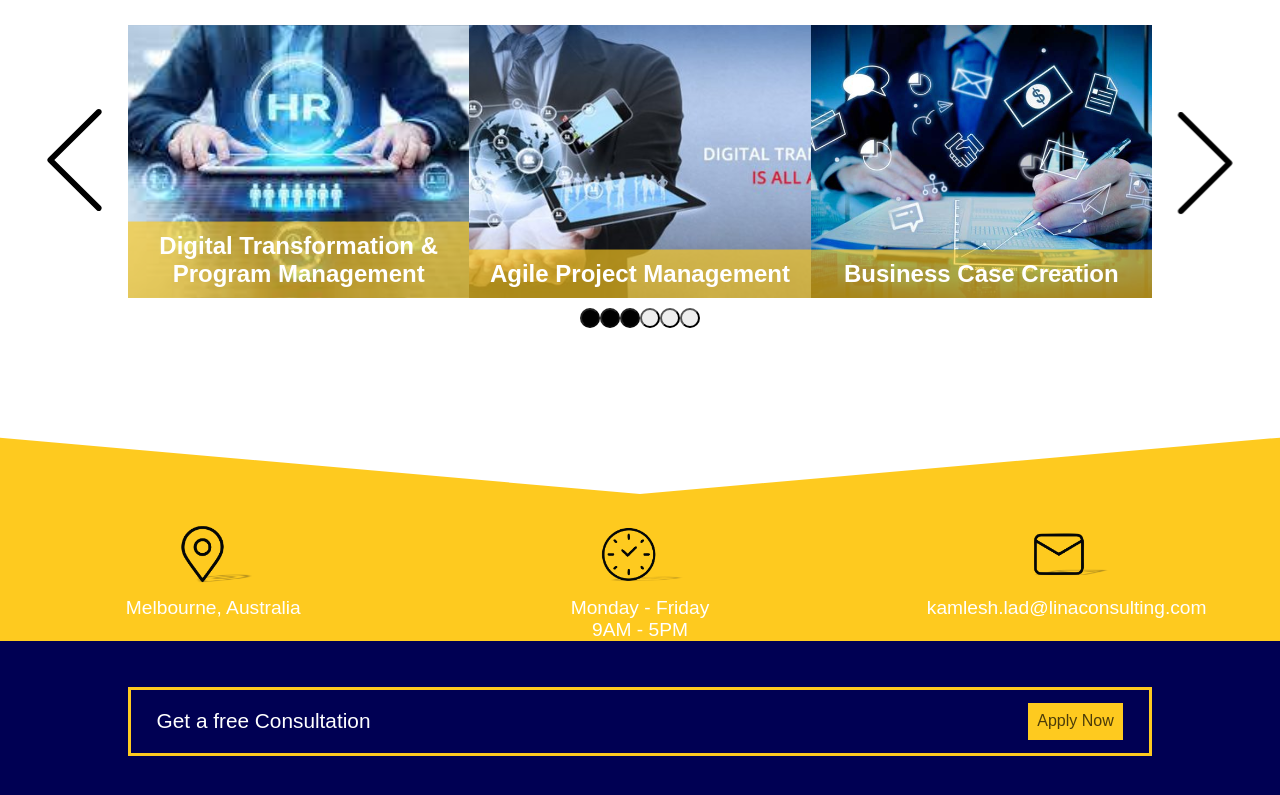
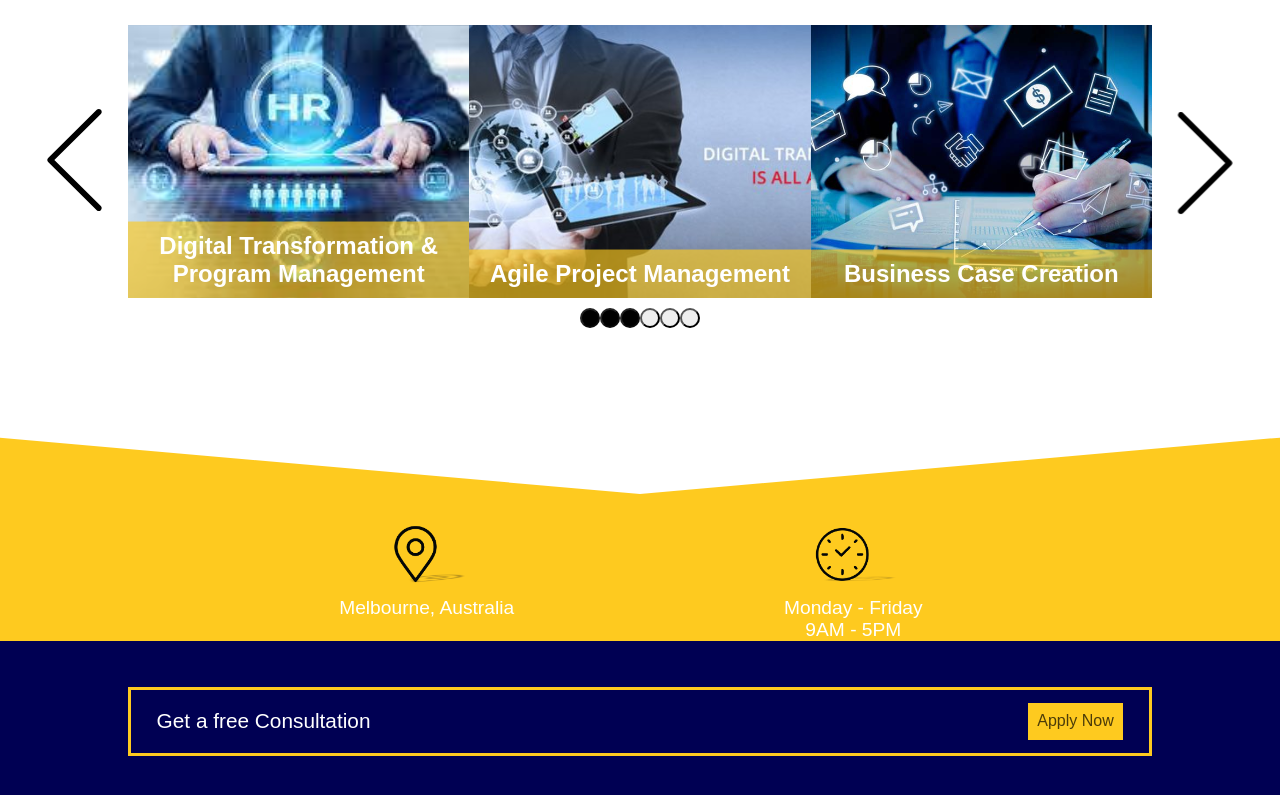
Before and after one commit to borigendiego/linaconsulting, a React (Create React App) app: page / in a window 1280 px wide. Shown: the part 3669-4464 px from the top of the page. Built offline with nearby package versions, Linux system fonts and the light colour scheme; a web font is replaced by a local one.

Commit message:
Contact form changes

```diff
--- a/src/components/conctactPage/Form/index.js
+++ b/src/components/conctactPage/Form/index.js
@@ -31,31 +31,16 @@ const Form = () => {
                             label: 'Subject',
                         },
                         {
-                            name: 'Message',
+                            name: 'message',
                             type: 'textArea',
                             label: 'Message',
                         }
                     ]}
                     onSuccessMessage={'Your message has been successfully sent. We will contact you very soon!'}
-                    onErrorMessage={'Please try again or send and email to: kamlesh.lad@linaconsulting.com'}
+                    onErrorMessage={'Please try again in some minutes'}
                     submitButtonLabel={'Send Request'}
                     customClass={'lina-contact-form'}
                 />
-                {/*<form>
-                    <section className={'form-item'}>
-                        <input type={'text'} name={'name'} id={'name'} className={'form-input half left'}/>
-                        <input type={'text'} name={'lastname'} id={'lastname'} className={'form-input half'}/>
-                    </section>
-                    <section className={'form-item'}>
-                        <input type={'text'} name={'email'} id={'email'} className={'form-input'}/>
-                    </section>
-                    <section className={'form-item'}>
-                        <textarea id={'message'} name={'message'} rows={'5'} cols={'40'} className={'form-input text-box'}/>
-                    </section>
-                    <section className={'form-item'}>
-                        <input type={'submit'} value={'Send Request'} className={'form-button'}/>
-                    </section>
-                </form>*/}
             </div>
         </div>
     )
--- a/src/components/conctactPage/contactPage.scss
+++ b/src/components/conctactPage/contactPage.scss
@@ -37,6 +37,7 @@
 .icons-text {
   display: flex;
   align-items: center;
+  justify-content: center;
 
   .contact-page-text {
     font-family: $main-font;
--- a/src/components/conctactPage/index.js
+++ b/src/components/conctactPage/index.js
@@ -8,7 +8,6 @@ import Pyramid from '../common/Pyramid/Pyramid';
 //images
 import icon1 from '../../assets/images/icon1.png';
 import icon2 from '../../assets/images/icon2.png';
-import icon3 from '../../assets/images/icon3.png';
 
 const ContactP = () => {
     return (
@@ -21,7 +20,6 @@ const ContactP = () => {
                 <div className={'icons-text'}>
                     {contactItem(<p className={'contact-page-text'}>Melbourne, Australia</p>, icon1, 'contact-page-item', 'contact-page-img')}
                     {contactItem(<p className={'contact-page-text'}>Monday - Friday<br/>9AM - 5PM</p>, icon2, 'contact-page-item', 'contact-page-img')}
-                    {contactItem(<p className={'contact-page-text'}>kamlesh.lad@linaconsulting.com</p>, icon3, 'contact-page-item', 'contact-page-img')}
                 </div>
             </div>
             <Form />
--- a/src/components/contact/contact.scss
+++ b/src/components/contact/contact.scss
@@ -7,7 +7,10 @@
   clip-path: $pyramid-empty;
 }
 
-.contact-content { display: flex; }
+.contact-content {
+  display: flex;
+  justify-content: center;
+}
 
 .contact-icon { width: 20%; }
 
--- a/src/components/contact/index.js
+++ b/src/components/contact/index.js
@@ -5,9 +5,8 @@ import './contact.scss';
 import Pyramid from '../common/Pyramid/Pyramid';
 import Consultation from '../common/Consultation';
 //Icons
-import icon1 from '../../assets/images/icon1.png'
-import icon2 from '../../assets/images/icon2.png'
-import icon3 from '../../assets/images/icon3.png'
+import icon1 from '../../assets/images/icon1.png';
+import icon2 from '../../assets/images/icon2.png';
 
 export const contactItem = ( text, source, customClassDiv, customClassImg ) => {
     return (
@@ -19,14 +18,12 @@ export const contactItem = ( text, source, customClassDiv, customClassImg ) => {
 };
 
 const Contact = () => {
-
-    return(
+    return (
         <div className={'contact-container'} id={'CONTACT'}>
             <Pyramid customClass={'contact-pyramid'}/>
             <div className={'contact-content'}>
                 {contactItem(<p className={'contact-text'}>Melbourne, Australia</p>, icon1)}
                 {contactItem(<p className={'contact-text'}>Monday - Friday<br/>9AM - 5PM</p>, icon2)}
-                {contactItem(<p className={'contact-text'}>kamlesh.lad@linaconsulting.com</p>, icon3)}
             </div>
             <Consultation />
         </div>
```
